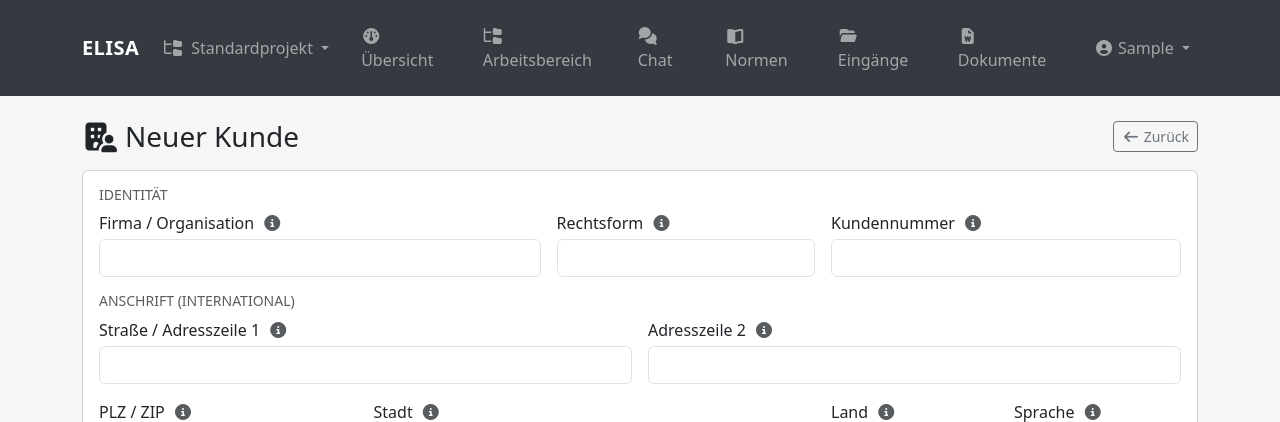
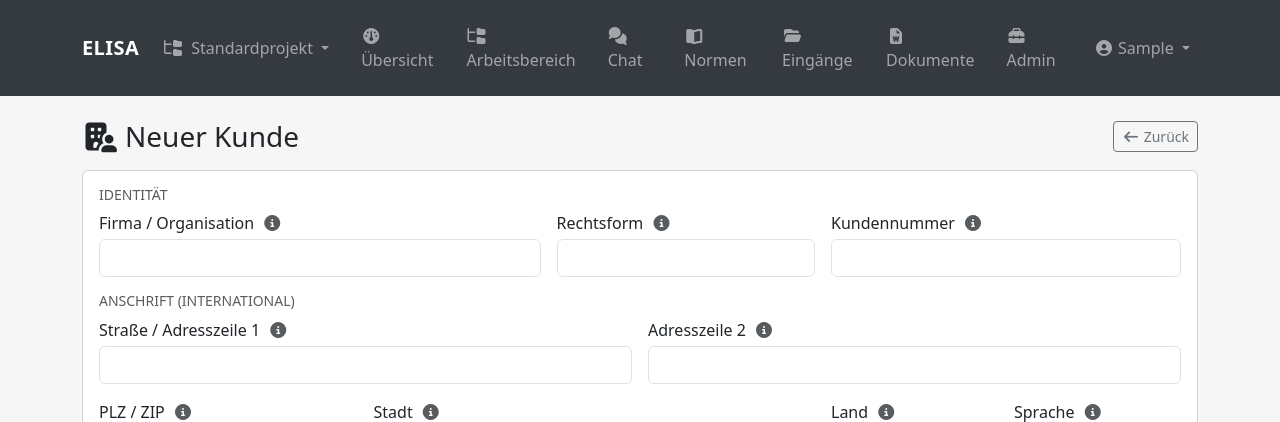
Before and after one commit to Beerlesklopfer/elisa, a Django app: page /kunden/neu/ in a window 1280 px wide. Shown: the top 422 px of the page. Run offline with Django 5.2, Linux system fonts and the light colour scheme; the visitor is signed in with stand-in values (Sample User, id 1); data comes from the database, SQL or seed files in the repository; parts of the project's set-up code (start-up, migrations or seed data) failed here and were passed over; some libraries are stand-ins or nearby versions.

Commit message:
Navigation: top-level Admin link for authorised administrators
Co-Authored-By: Claude Sonnet 5.5 <noreply@anthropic.com>

```diff
--- a/templates/base.html
+++ b/templates/base.html
@@ -49,10 +49,10 @@
                         <li><a class="dropdown-item" href="{% url 'projects' %}"><i class="fas fa-folder-tree me-1"></i>{% trans "Projektverwaltung" %}</a></li>
                         <li><a class="dropdown-item" href="{% url 'customers' %}"><i class="fas fa-building-user me-1"></i>{% trans "Kundenverwaltung" %}</a></li>
                         {% endif %}
-                        {% if user.is_staff %}
+                        {% if is_admin %}
                         <li><hr class="dropdown-divider"></li>
                         <li><a class="dropdown-item" href="{% url 'users' %}"><i class="fas fa-users-gear me-1"></i>{% trans "Userverwaltung" %}</a></li>
-                        <li><a class="dropdown-item" href="/admin/"><i class="fas fa-toolbox me-1"></i>{% trans "Django Admin" %}</a></li>
+                        <li><a class="dropdown-item" href="{% url 'admin:index' %}"><i class="fas fa-toolbox me-1"></i>{% trans "Django Admin" %}</a></li>
                         {% endif %}
                     </ul>
                 </li>
@@ -87,6 +87,13 @@
                         <i class="fas fa-file-word me-1"></i> {% trans "Dokumente" %}
                     </a>
                 </li>
+                {% if is_admin %}
+                <li class="nav-item">
+                    <a class="nav-link" href="{% url 'admin:index' %}" title="{% trans 'Django Admin' %}">
+                        <i class="fas fa-toolbox me-1"></i> {% trans "Admin" %}
+                    </a>
+                </li>
+                {% endif %}
                 <!-- Konto: Profil + Abmelden (links neben dem Sprachmenü) -->
                 <li class="nav-item dropdown">
                     <a class="nav-link dropdown-toggle" href="#" data-bs-toggle="dropdown" title="{% trans 'Konto' %}">
```
Also changed, not shown: CHANGELOG.md, locale/en/LC_MESSAGES/django.po, 1 other file.
